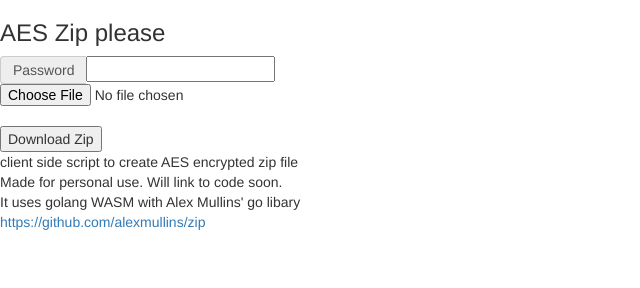
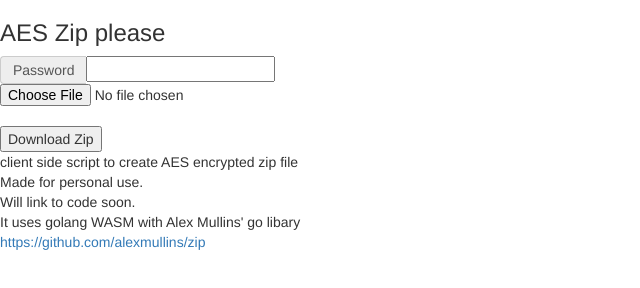
Before and after one commit to rebooting/html_zip_please, a plain HTML site: page index.html in a window 1280 px wide. Shown: the whole page, without its empty margins (0-640 px from the left). Drawn offline with nearby package versions, Linux system fonts and the light colour scheme; no server answers.

Commit message:
formatting

```diff
--- a/index.html
+++ b/index.html
@@ -23,7 +23,8 @@
 
         <button id="zip" onclick="MakeZip()">Download Zip</button>
         <div>client side script to create AES encrypted zip file</div>
-        <div>Made for personal use. Will link to code soon.</div>
+        <div>Made for personal use.</div>
+        <div> Will link to code soon.</div>
         <div>It uses golang WASM with Alex Mullins' go libary</div>
         <a href="https://github.com/alexmullins/zip">https://github.com/alexmullins/zip</a>
 
```
